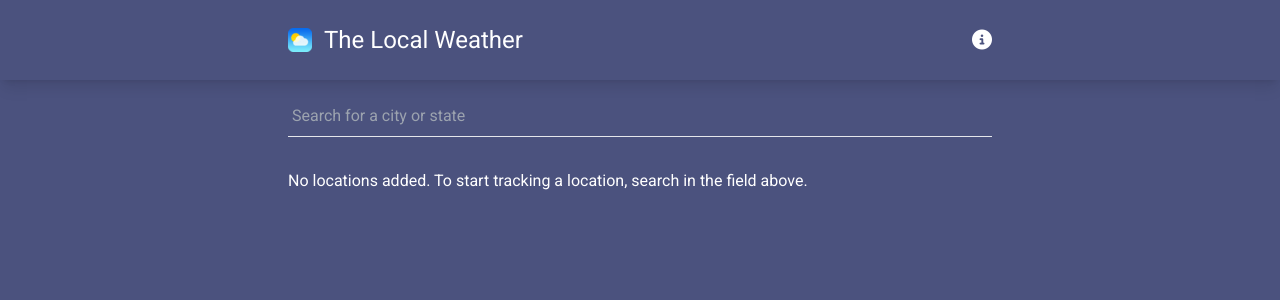
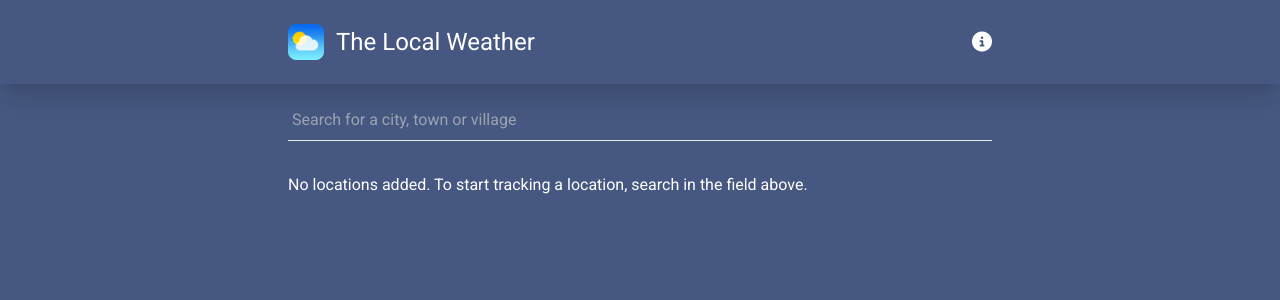
Before and after one commit to HazzaDevelopment/VueWeatherApp, a Vue app in the folder vue-project/: page / in a window 1280 px wide. Shown: the top 300 px of the page. Built offline with nearby package versions, Linux system fonts and the light colour scheme.

Commit message:
theme changes

```diff
--- a/vue-project/src/components/SiteNavigation.vue
+++ b/vue-project/src/components/SiteNavigation.vue
@@ -1,6 +1,6 @@
 <template>
     <!-- Sticky header with navigation -->
-    <header class="sticky top-0 bg-weather-primary shadow-lg">
+    <header class="sticky top-0 bg-weather-primary shadow-xl">
         <nav class="container flex flex-col sm:flex-row items-center gap-4 text-white py-6">
             <!-- Logo and application name with link to home -->
             <RouterLink :to="{ name: 'home' }">
--- a/vue-project/src/views/HomeView.vue
+++ b/vue-project/src/views/HomeView.vue
@@ -2,7 +2,7 @@
   <main class="container text-white">
     <!-- Search input -->
     <div class="pt-4 mb-8 relative">
-      <input type="text" v-model="searchQuery" @input="getSearchResults" placeholder="Search for a city or state"
+      <input type="text" v-model="searchQuery" @input="getSearchResults" placeholder="Search for a city, town or village"
         class="py-2 px-1 w-full bg-transparent border-b focus:border-weather-secondary focus:outline-none focus:shadow-[0px_1px_0_0_#004E71]" />
       <!-- Search results drop down -->
       <ul class="absolute bg-weather-secondary text-white w-full shadow-md py-2 px-1 top-[66px]"
--- a/vue-project/tailwind.config.js
+++ b/vue-project/tailwind.config.js
@@ -8,8 +8,8 @@ export default {
   theme: {
     extend: {
       colors: {
-        "weather-primary": "#4B527E",
-        "weather-secondary": "#2E4374",
+        "weather-primary": "#465881",
+        "weather-secondary": "#1B2A49",
       },
     },
 
```
Also changed, not shown: vue-project/public/favicon.png.
